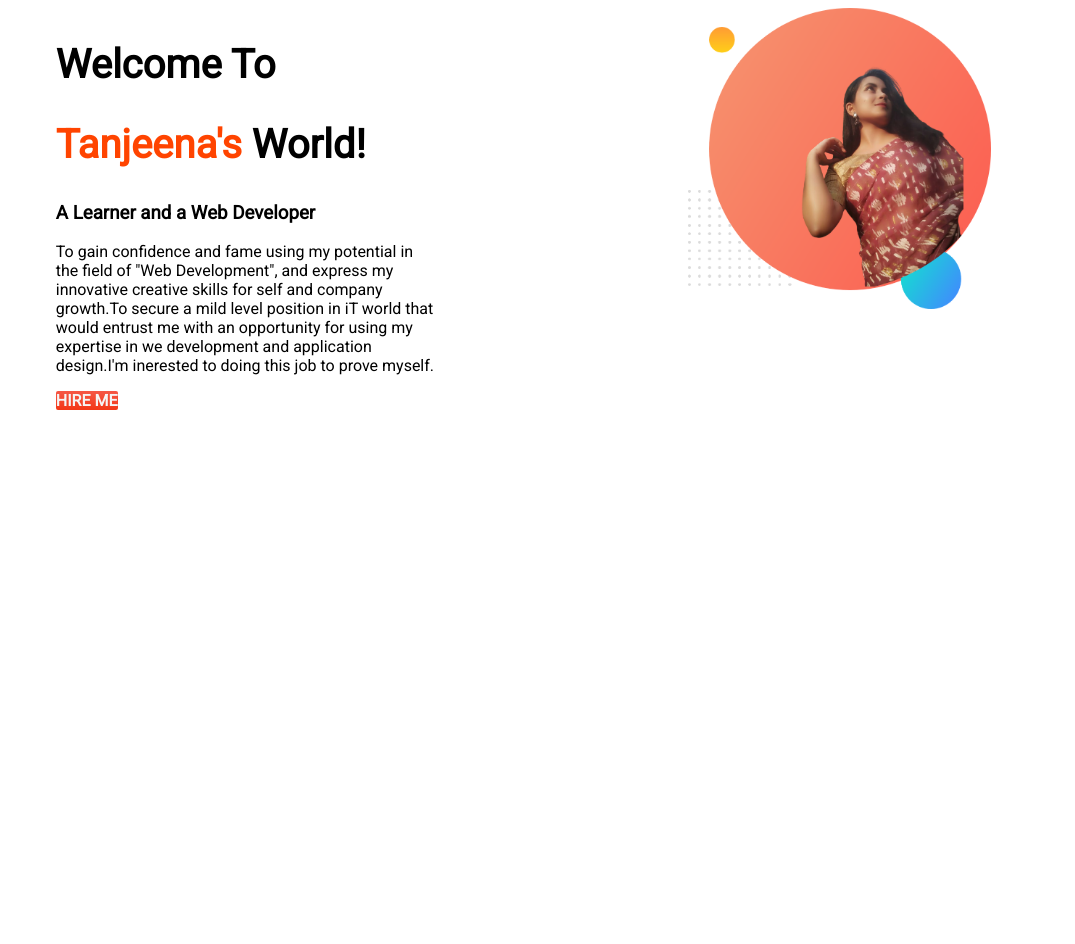
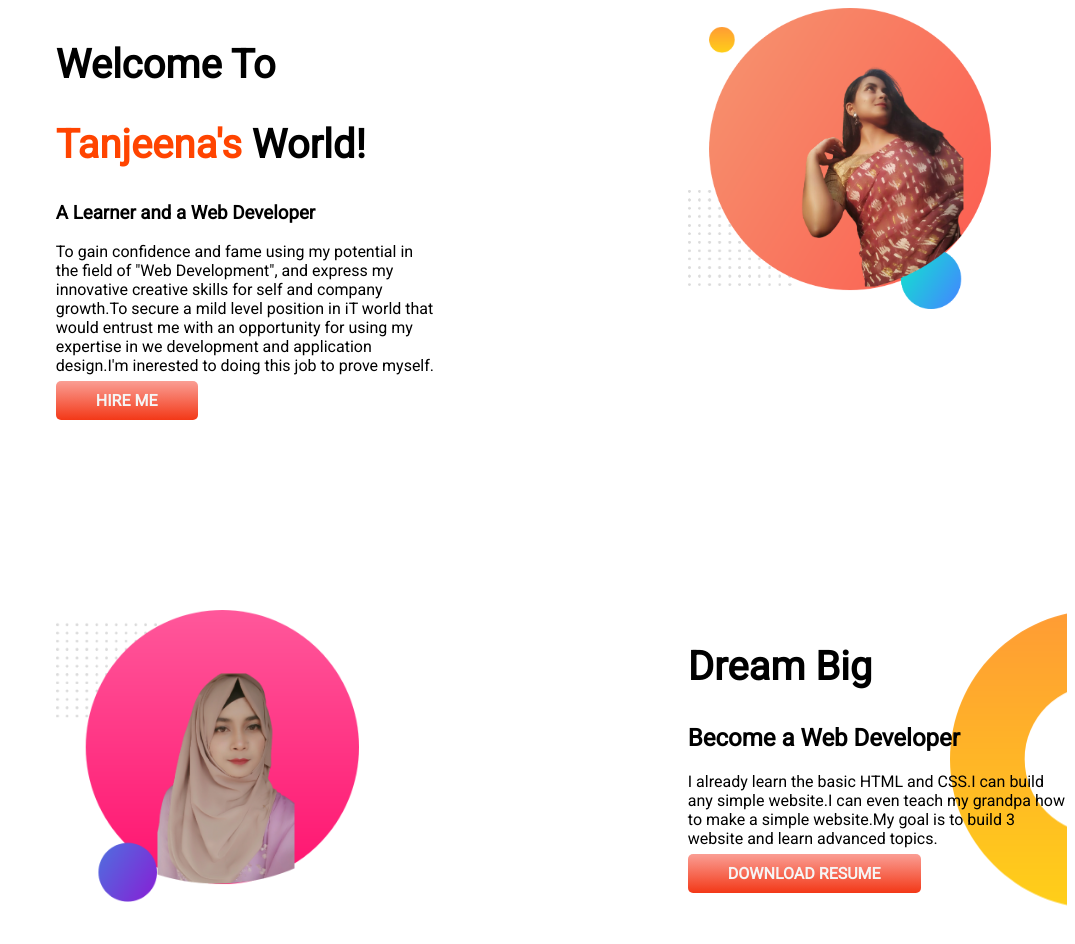
Before and after one commit to Tanjeen71/developer-portfolio, a plain HTML site: page index.html in a window 1280 px wide. Shown: the whole page, without its empty margins (205-1280 px from the left). Before the commit the page ends 800 px from the top, so only its background shows below. Drawn offline with Linux system fonts and the light colour scheme.

Commit message:
dream added

```diff
--- a/index.html
+++ b/index.html
@@ -33,6 +33,22 @@
         </div>
     </section>
 
+    <section class="dream-big">
+
+
+        <div class="half-width">
+            <img src="images/dream-big.png" alt="">
+        </div>
+        <div class="half-width">
+            <h1>Dream Big</h1>
+            <h2>Become a Web Developer</h2>
+            <p>I already learn the basic HTML and CSS.I can build any simple website.I can even teach my grandpa how to
+                make
+                a simple website.My goal is to build 3 website and learn advanced topics.</p>
+            <a class="link-button" target="_blank" href="">DOWNLOAD RESUME</a>
+        </div>
+    </section>
+
 </body>
 
 </html>
--- a/style.css
+++ b/style.css
@@ -9,6 +9,7 @@ h1{
 }
 section{
     display: flex;
+    margin-bottom: 200px;
 }
 .half-width{
     width: 50%;
@@ -20,12 +21,17 @@ section{
 }
 .link-button{
     text-decoration: none;
-   background-image: linear-gradient(rgb(245, 87, 69), rgb(243, 56, 23));
-    padding: 20px 70ps;
-    border-radius: 2px;
+   background-image: linear-gradient(rgb(250, 158, 148), rgb(243, 56, 23));
+    padding: 10px 40px;
+    border-radius: 5px;
     color: whitesmoke;
     font-weight: 700;
 }
 .top-banner{
     background-image: url(images/top-banner.png);
 }
+.dream-big{
+    background-image: url(images/dream-bg.png);
+    background-repeat: no-repeat;
+    background-position-x: right;
+}
```
Also changed, not shown: dream-big.png (added), images/dream-big.png (added).
